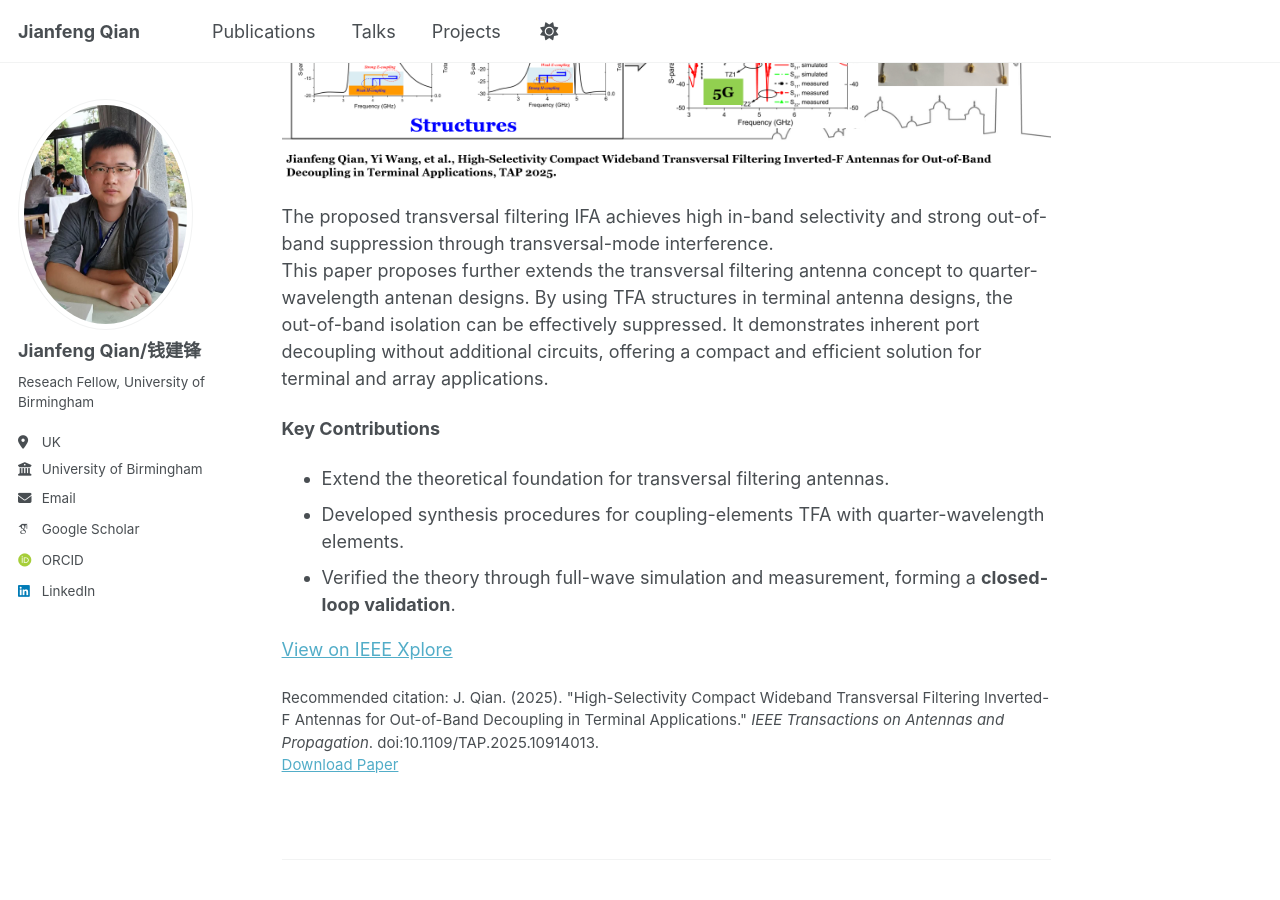
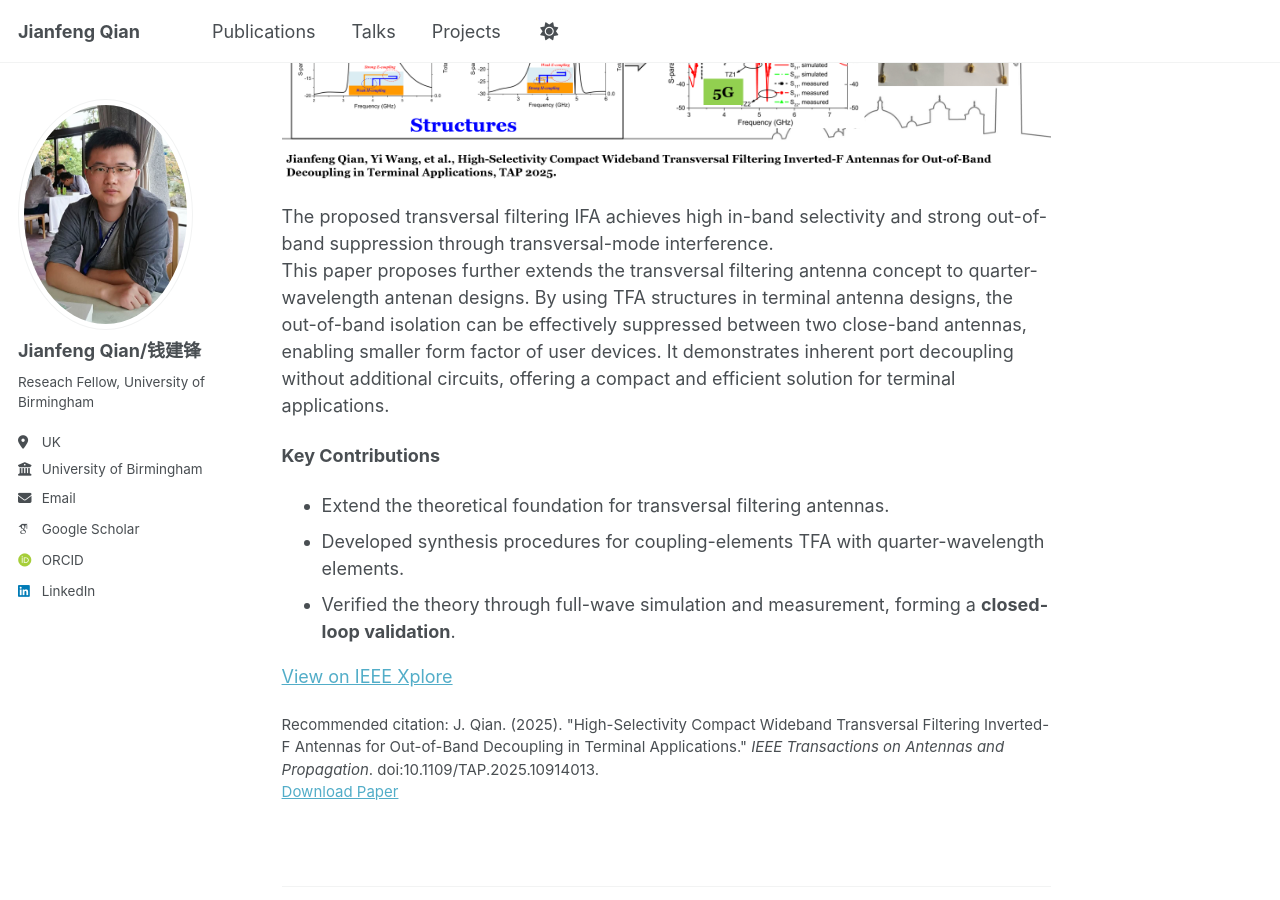
Before and after one commit to eejfqian/eejfqian.github.io, a Jekyll site: the page built from _publications/2025-02-01-high-selectivity-filtering-ifa.md, in a window 1280 px wide and 900 px high, scrolled down 488 px. Built offline with Jekyll 4.4.1, drawn with Linux system fonts in a browser that asks for light colours; some web fonts are replaced; a script that is not in the unit is left out.

Commit message:
Update 2025-02-01-high-selectivity-filtering-ifa.md

```diff
--- a/_publications/2025-02-01-high-selectivity-filtering-ifa.md
+++ b/_publications/2025-02-01-high-selectivity-filtering-ifa.md
@@ -14,8 +14,9 @@ citation: 'J. Qian. (2025). &quot;High-Selectivity Compact Wideband Transversal
 ![high-selectivity-filtering-ifa](/images/publications/terminal-tfa.png)
 
 The proposed transversal filtering IFA achieves high in-band selectivity and strong out-of-band suppression through transversal-mode interference.
-This paper proposes further extends the transversal filtering antenna concept to quarter-wavelength antenan designs. By using TFA structures in terminal antenna designs, the out-of-band isolation can be effectively suppressed.
-It demonstrates inherent port decoupling without additional circuits, offering a compact and efficient solution for terminal and array applications.
+This paper proposes further extends the transversal filtering antenna concept to quarter-wavelength antenan designs. By using TFA structures in terminal antenna designs, the out-of-band isolation can be effectively suppressed between two close-band antennas, enabling smaller form factor of user devices.
+It demonstrates inherent port decoupling without additional circuits, offering a compact and efficient solution for terminal applications.
+
 
 **Key Contributions**
 - Extend the theoretical foundation for transversal filtering antennas.
```
